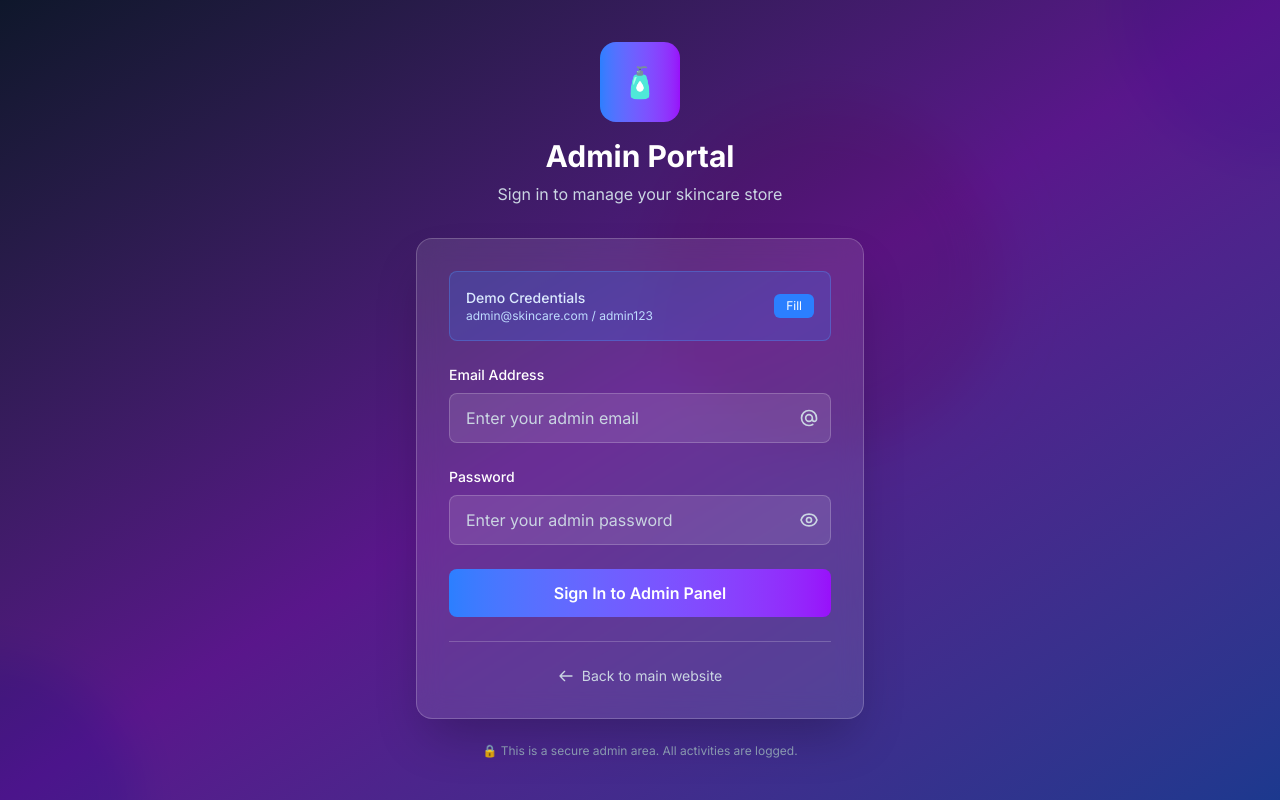
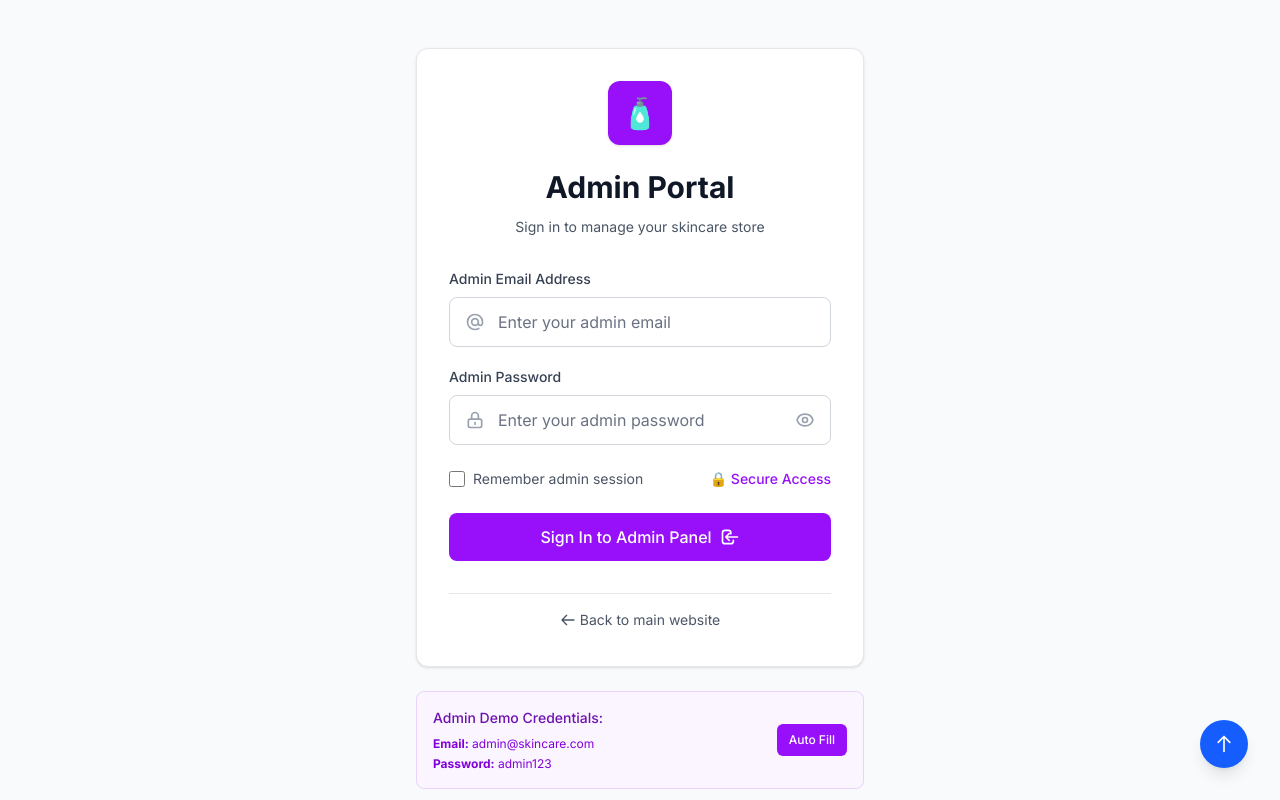
Before and after one commit to ChornChhery/Ecommerce-Skincare, a Next.js app in the folder frontend/: page /admin/login in a window 1280 px wide. Shown: the top 800 px of the page. Built offline with nearby package versions, Linux system fonts and the light colour scheme.

Commit message:
Fix style of login admin

```diff
--- a/frontend/src/app/admin/login/page.tsx
+++ b/frontend/src/app/admin/login/page.tsx
@@ -2,11 +2,16 @@
 
 import { useState } from 'react';
 import { useRouter } from 'next/navigation';
+import Link from 'next/link';
 import { mockAdminApi } from '@/lib/mockApi';
+import Navbar from '@/components/Navbar';
+import Footer from '@/components/Footer';
 
 export default function AdminLogin() {
-  const [email, setEmail] = useState('');
-  const [password, setPassword] = useState('');
+  const [formData, setFormData] = useState({
+    email: '',
+    password: '',
+  });
   const [loading, setLoading] = useState(false);
   const [error, setError] = useState('');
   const [showPassword, setShowPassword] = useState(false);
@@ -18,7 +23,7 @@ export default function AdminLogin() {
     setError('');
 
     try {
-      const response = await mockAdminApi.adminLogin(email, password);
+      const response = await mockAdminApi.adminLogin(formData.email, formData.password);
 
       // Store admin auth data
       localStorage.setItem('adminToken', response.token);
@@ -26,111 +31,111 @@ export default function AdminLogin() {
 
       // Redirect to admin dashboard
       router.push('/admin');
-    } catch (error: any) {
-      setError(error.message || 'Login failed');
+    } catch (err: any) {
+      setError(err.message || 'Invalid admin credentials.');
     } finally {
       setLoading(false);
     }
   };
 
-  const demoCredentials = {
-    email: 'admin@skincare.com',
-    password: 'admin123'
+  const handleChange = (e: React.ChangeEvent<HTMLInputElement>) => {
+    setFormData({
+      ...formData,
+      [e.target.name]: e.target.value,
+    });
   };
 
   const fillDemoCredentials = () => {
-    setEmail(demoCredentials.email);
-    setPassword(demoCredentials.password);
+    setFormData({
+      email: 'admin@skincare.com',
+      password: 'admin123'
+    });
   };
 
   return (
-    <div className="min-h-screen bg-gradient-to-br from-slate-900 via-purple-900 to-blue-900 flex items-center justify-center p-4">
-      {/* Background decoration */}
-      <div className="absolute inset-0 overflow-hidden">
-        <div className="absolute -top-40 -right-40 w-80 h-80 bg-purple-500 rounded-full mix-blend-multiply filter blur-xl opacity-20 animate-blob"></div>
-        <div className="absolute -bottom-40 -left-40 w-80 h-80 bg-blue-500 rounded-full mix-blend-multiply filter blur-xl opacity-20 animate-blob animation-delay-2000"></div>
-        <div className="absolute top-40 left-1/2 w-80 h-80 bg-pink-500 rounded-full mix-blend-multiply filter blur-xl opacity-20 animate-blob animation-delay-4000"></div>
+    <div className="min-h-screen bg-gray-50">
+      <Navbar />
+
+      <main className="max-w-7xl mx-auto px-4 sm:px-6 lg:px-8 py-8 sm:py-12">
+        <div className="max-w-md mx-auto">
+          {/* Main Admin Login Card */}
+          <div className="bg-white rounded-xl border border-gray-200 shadow-sm p-8 space-y-8">
+            {/* Header Section */}
+            <div className="text-center">
+              <div className="flex justify-center mb-6">
+                <div className="w-16 h-16 bg-purple-600 rounded-xl flex items-center justify-center shadow-sm">
+                  <span className="text-3xl">🧴</span>
+                </div>
+              </div>
+              <h2 className="text-3xl font-bold text-gray-900 mb-3">
+                Admin Portal
+              </h2>
+              <p className="text-gray-600 text-sm">
+                Sign in to manage your skincare store
+              </p>
             </div>
 
-      <div className="relative z-10 w-full max-w-md">
-        {/* Logo and Header */}
-        <div className="text-center mb-8">
-          <div className="inline-flex items-center justify-center w-20 h-20 bg-gradient-to-r from-blue-500 to-purple-600 rounded-2xl mb-4">
-            <span className="text-3xl">🧴</span>
-          </div>
-          <h1 className="text-3xl font-bold text-white mb-2">Admin Portal</h1>
-          <p className="text-slate-300">Sign in to manage your skincare store</p>
-        </div>
-
-        {/* Login Form */}
-        <div className="bg-white/10 backdrop-blur-md rounded-2xl border border-white/20 p-8 shadow-2xl">
+            {/* Form */}
             <form onSubmit={handleSubmit} className="space-y-6">
-            {/* Demo Credentials Banner */}
-            <div className="bg-blue-500/20 border border-blue-400/30 rounded-lg p-4">
-              <div className="flex items-center justify-between">
-                <div>
-                  <p className="text-blue-100 text-sm font-medium">Demo Credentials</p>
-                  <p className="text-blue-200 text-xs">admin@skincare.com / admin123</p>
-                </div>
-                <button
-                  type="button"
-                  onClick={fillDemoCredentials}
-                  className="px-3 py-1 bg-blue-500 text-white text-xs rounded-md hover:bg-blue-600 transition-colors"
-                >
-                  Fill
-                </button>
-              </div>
-            </div>
-
-            {/* Error Message */}
               {error && (
-              <div className="bg-red-500/20 border border-red-400/30 rounded-lg p-4">
-                <p className="text-red-200 text-sm">{error}</p>
+                <div className="bg-red-50 border border-red-200 text-red-700 px-4 py-3 rounded-lg text-sm flex items-center space-x-2">
+                  <svg className="w-5 h-5 text-red-500" fill="none" stroke="currentColor" viewBox="0 0 24 24">
+                    <path strokeLinecap="round" strokeLinejoin="round" strokeWidth={2} d="M12 9v2m0 4h.01m-6.938 4h13.856c1.54 0 2.502-1.667 1.732-2.5L13.732 4c-.77-.833-1.964-.833-2.732 0L3.732 16.5c-.77.833.192 2.5 1.732 2.5z" />
+                  </svg>
+                  <span>{error}</span>
                 </div>
               )}
 
+              <div className="space-y-5">
                 {/* Email Field */}
                 <div>
-              <label htmlFor="email" className="block text-sm font-medium text-white mb-2">
-                Email Address
+                  <label htmlFor="email" className="block text-sm font-medium text-gray-700 mb-2">
+                    Admin Email Address
                   </label>
                   <div className="relative">
-                <input
-                  id="email"
-                  type="email"
-                  value={email}
-                  onChange={(e) => setEmail(e.target.value)}
-                  required
-                  className="w-full px-4 py-3 bg-white/10 border border-white/20 rounded-lg text-white placeholder-slate-300 focus:outline-none focus:ring-2 focus:ring-blue-500 focus:border-transparent transition-all"
-                  placeholder="Enter your admin email"
-                />
-                <div className="absolute inset-y-0 right-0 pr-3 flex items-center">
-                  <svg className="w-5 h-5 text-slate-300" fill="none" stroke="currentColor" viewBox="0 0 24 24">
+                    <div className="absolute inset-y-0 left-0 pl-4 flex items-center pointer-events-none">
+                      <svg className="w-5 h-5 text-gray-400" fill="none" stroke="currentColor" viewBox="0 0 24 24">
                         <path strokeLinecap="round" strokeLinejoin="round" strokeWidth={2} d="M16 12a4 4 0 10-8 0 4 4 0 008 0zm0 0v1.5a2.5 2.5 0 005 0V12a9 9 0 10-9 9m4.5-1.206a8.959 8.959 0 01-4.5 1.207" />
                       </svg>
                     </div>
+                    <input
+                      id="email"
+                      name="email"
+                      type="email"
+                      required
+                      className="w-full pl-12 pr-4 py-3 bg-white border border-gray-300 rounded-lg text-gray-900 placeholder-gray-500 focus:outline-none focus:ring-2 focus:ring-purple-500 focus:border-purple-500 transition-colors"
+                      placeholder="Enter your admin email"
+                      value={formData.email}
+                      onChange={handleChange}
+                    />
                   </div>
                 </div>
 
                 {/* Password Field */}
                 <div>
-              <label htmlFor="password" className="block text-sm font-medium text-white mb-2">
-                Password
+                  <label htmlFor="password" className="block text-sm font-medium text-gray-700 mb-2">
+                    Admin Password
                   </label>
                   <div className="relative">
+                    <div className="absolute inset-y-0 left-0 pl-4 flex items-center pointer-events-none">
+                      <svg className="w-5 h-5 text-gray-400" fill="none" stroke="currentColor" viewBox="0 0 24 24">
+                        <path strokeLinecap="round" strokeLinejoin="round" strokeWidth={2} d="M12 15v2m-6 4h12a2 2 0 002-2v-6a2 2 0 00-2-2H6a2 2 0 00-2 2v6a2 2 0 002 2zm10-10V7a4 4 0 00-8 0v4h8z" />
+                      </svg>
+                    </div>
                     <input
                       id="password"
+                      name="password"
                       type={showPassword ? 'text' : 'password'}
-                  value={password}
-                  onChange={(e) => setPassword(e.target.value)}
                       required
-                  className="w-full px-4 py-3 bg-white/10 border border-white/20 rounded-lg text-white placeholder-slate-300 focus:outline-none focus:ring-2 focus:ring-blue-500 focus:border-transparent transition-all"
+                      className="w-full pl-12 pr-12 py-3 bg-white border border-gray-300 rounded-lg text-gray-900 placeholder-gray-500 focus:outline-none focus:ring-2 focus:ring-purple-500 focus:border-purple-500 transition-colors"
                       placeholder="Enter your admin password"
+                      value={formData.password}
+                      onChange={handleChange}
                     />
                     <button
                       type="button"
                       onClick={() => setShowPassword(!showPassword)}
-                  className="absolute inset-y-0 right-0 pr-3 flex items-center text-slate-300 hover:text-white transition-colors"
+                      className="absolute inset-y-0 right-0 pr-4 flex items-center text-gray-400 hover:text-gray-600 transition-colors"
                     >
                       {showPassword ? (
                         <svg className="w-5 h-5" fill="none" stroke="currentColor" viewBox="0 0 24 24">
@@ -145,74 +150,88 @@ export default function AdminLogin() {
                     </button>
                   </div>
                 </div>
+              </div>
+
+              {/* Admin options */}
+              <div className="flex items-center justify-between text-sm">
+                <label className="flex items-center space-x-2 cursor-pointer">
+                  <input
+                    type="checkbox"
+                    className="w-4 h-4 text-purple-600 bg-white border-gray-300 rounded focus:ring-purple-500 focus:ring-2"
+                  />
+                  <span className="text-gray-600">Remember admin session</span>
+                </label>
+                <span className="text-purple-600 font-medium">
+                  🔒 Secure Access
+                </span>
+              </div>
 
               {/* Submit Button */}
               <button
                 type="submit"
                 disabled={loading}
-              className="w-full bg-gradient-to-r from-blue-500 to-purple-600 text-white py-3 px-4 rounded-lg font-semibold hover:from-blue-600 hover:to-purple-700 focus:outline-none focus:ring-2 focus:ring-blue-500 focus:ring-offset-2 focus:ring-offset-transparent transition-all duration-300 transform hover:scale-[1.02] disabled:opacity-50 disabled:cursor-not-allowed disabled:hover:scale-100"
+                className="w-full py-3 px-4 bg-purple-600 text-white font-medium rounded-lg hover:bg-purple-700 transition-colors disabled:opacity-50 disabled:cursor-not-allowed flex items-center justify-center space-x-2"
               >
                 {loading ? (
-                <div className="flex items-center justify-center space-x-2">
-                  <div className="w-4 h-4 border-2 border-white border-t-transparent rounded-full animate-spin"></div>
-                  <span>Signing In...</span>
-                </div>
+                  <>
+                    <div className="w-5 h-5 border-2 border-white/30 border-t-white rounded-full animate-spin"></div>
+                    <span>Signing in...</span>
+                  </>
                 ) : (
-                'Sign In to Admin Panel'
+                  <>
+                    <span>Sign In to Admin Panel</span>
+                    <svg className="w-5 h-5" fill="none" stroke="currentColor" viewBox="0 0 24 24">
+                      <path strokeLinecap="round" strokeLinejoin="round" strokeWidth={2} d="M11 16l-4-4m0 0l4-4m-4 4h14m-5 4v1a3 3 0 01-3 3H6a3 3 0 01-3-3V7a3 3 0 013-3h4a3 3 0 013 3v1" />
+                    </svg>
+                  </>
                 )}
               </button>
             </form>
 
             {/* Back to main site */}
-          <div className="mt-6 pt-6 border-t border-white/20">
+            <div className="text-center pt-4 border-t border-gray-200">
               <button
                 onClick={() => router.push('/')}
-              className="w-full flex items-center justify-center space-x-2 text-slate-300 hover:text-white transition-colors"
+                className="text-gray-600 text-sm hover:text-purple-600 transition-colors inline-flex items-center space-x-1"
               >
                 <svg className="w-4 h-4" fill="none" stroke="currentColor" viewBox="0 0 24 24">
                   <path strokeLinecap="round" strokeLinejoin="round" strokeWidth={2} d="M10 19l-7-7m0 0l7-7m-7 7h18" />
                 </svg>
-              <span className="text-sm">Back to main website</span>
+                <span>Back to main website</span>
+              </button>
+            </div>
+          </div>
+
+          {/* Demo credentials info */}
+          <div className="mt-6 p-4 bg-purple-50 border border-purple-200 rounded-lg">
+            <div className="flex items-center justify-between">
+              <div>
+                <h4 className="text-sm font-medium text-purple-800 mb-2">Admin Demo Credentials:</h4>
+                <div className="text-xs text-purple-700 space-y-1">
+                  <p><strong>Email:</strong> admin@skincare.com</p>
+                  <p><strong>Password:</strong> admin123</p>
+                </div>
+              </div>
+              <button
+                type="button"
+                onClick={fillDemoCredentials}
+                className="px-3 py-2 bg-purple-600 text-white text-xs rounded-md hover:bg-purple-700 transition-colors font-medium"
+              >
+                Auto Fill
               </button>
             </div>
           </div>
 
           {/* Security Notice */}
-        <div className="mt-6 text-center">
-          <p className="text-slate-400 text-xs">
-            🔒 This is a secure admin area. All activities are logged.
+          <div className="mt-4 text-center">
+            <p className="text-gray-500 text-xs">
+              🔒 This is a secure admin area. All activities are logged and monitored.
             </p>
           </div>
         </div>
+      </main>
 
-      <style jsx>{`
-        @keyframes blob {
-          0% {
-            transform: translate(0px, 0px) scale(1);
-          }
-          33% {
-            transform: translate(30px, -50px) scale(1.1);
-          }
-          66% {
-            transform: translate(-20px, 20px) scale(0.9);
-          }
-          100% {
-            transform: translate(0px, 0px) scale(1);
-          }
-        }
-
-        .animate-blob {
-          animation: blob 7s infinite;
-        }
-
-        .animation-delay-2000 {
-          animation-delay: 2s;
-        }
-
-        .animation-delay-4000 {
-          animation-delay: 4s;
-        }
-      `}</style>
+      <Footer />
     </div>
   );
 }
```
Lines whose indentation alone changed are shown as unchanged.
